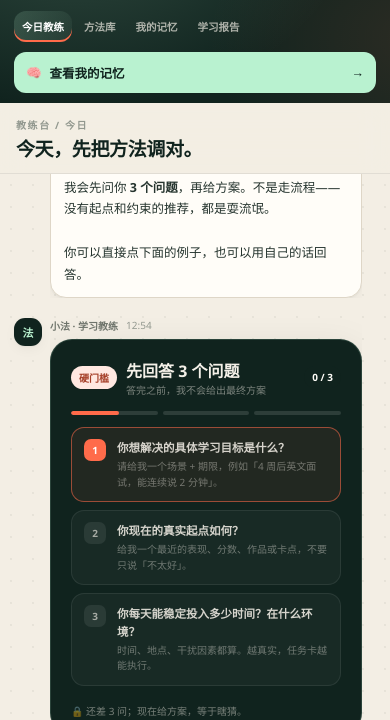
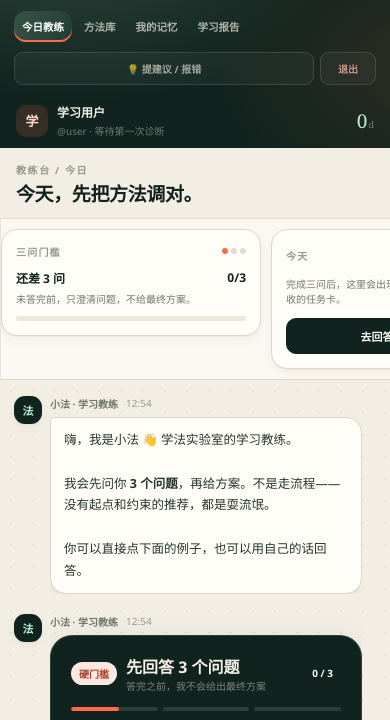
Before and after one commit to yzzkadxb20/xuefa-method-lab, a website with bundled scripts: page v2/public/index.html in a window 390 px wide. Shown: the part 58-778 px from the top of the page. Built offline with nearby package versions, Linux system fonts and the light colour scheme; files whose address does not match are found by name.

Commit message:
feat: mobile context and account actions

```diff
--- a/v2/public/login.css
+++ b/v2/public/login.css
@@ -93,5 +93,6 @@ body.auth-body {
   .auth-brand { min-height: 300px; }
   .auth-brand-copy h1 { font-size: 32px; }
   .auth-brand-copy p { font-size: 11.5px; }
+  .auth-panel { padding-bottom: 92px; }
   .auth-card { padding: 24px 20px 20px; }
 }
--- a/v2/public/styles.css
+++ b/v2/public/styles.css
@@ -648,6 +648,31 @@ a { color: inherit; }
   .plan-top, .method-top { flex-wrap: wrap; gap: 6px; }
   .nav-icon { display: none; }
   .nav-item { font-size: 10.5px; padding: 8px 8px; }
+  .sidebar-foot .demo-btn { display: none; }
+  .account-actions { display: flex; flex-wrap: wrap; gap: 6px; }
+  .side-action { flex: 1 1 auto; padding: 8px 10px; font-size: 10px; text-align: center; }
+  .side-action.danger { flex: 0 0 56px; }
+  .sidebar-foot .user-chip { display: flex; padding: 8px 2px 0; border-top: none; }
+  /* 手机端把右栏上下文改成横向可滑动的信息带 */
+  .chat-shell { display: flex; flex-direction: column; }
+  .context-column {
+    display: flex;
+    flex-direction: row;
+    align-items: flex-start;
+    order: -1;
+    flex: 0 0 auto;
+    gap: 10px;
+    overflow-x: auto;
+    padding: 10px 14px 6px;
+    background: rgba(255, 253, 248, .72);
+    border-bottom: 1px solid var(--line);
+    scroll-snap-type: x mandatory;
+    -webkit-overflow-scrolling: touch;
+  }
+  .ctx-card { flex: 0 0 260px; height: auto; scroll-snap-align: start; }
+  .ctx-principles { display: none; }
+  #view-chat.active { height: auto; min-height: 0; }
+  .chat-column { flex: 1 1 auto; min-height: 0; }
   .composer-note span:last-child { display: none; }
   .message { gap: 8px; }
   .avatar { width: 28px; height: 28px; flex-basis: 28px; font-size: 11px; }
```
Also changed, not shown: v2/scripts/capture-v2.mjs (+15 -2 lines).
